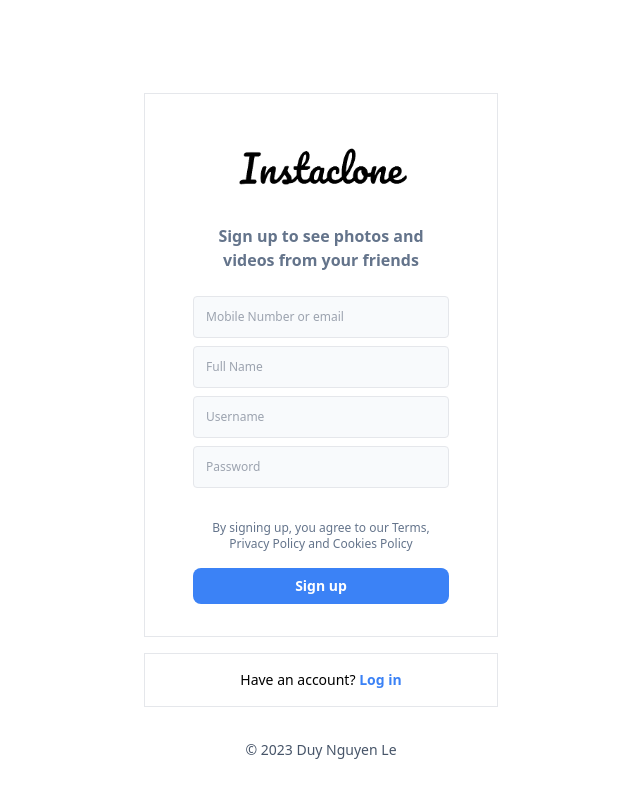
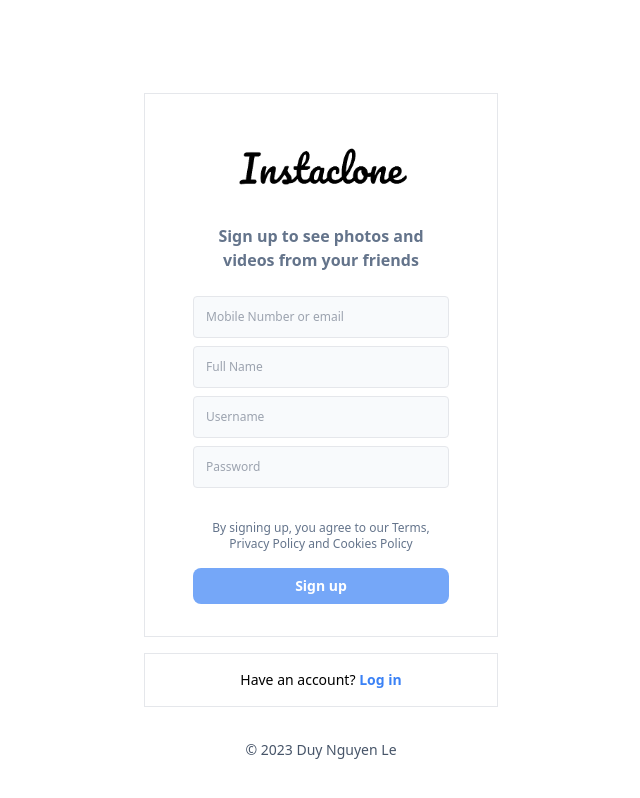
Before and after one commit to nlduy0310/instaclone, a React (Vite) app in the folder frontend/: page /signup in a window 1280 px wide. Shown: the whole page, without its empty margins (319-959 px from the left). Built offline with nearby package versions, Linux system fonts and the light colour scheme.

Commit message:
add validation for sign up page

```diff
--- a/frontend/helpers/formValidators.js
+++ b/frontend/helpers/formValidators.js
@@ -1,9 +1,9 @@
 /* eslint-disable no-useless-escape */
 const VALID_EMAIL_PATTERN = new RegExp(/^[A-Za-z0-9_!#$%&'*+\/=?`{|}~^.-]+@[A-Za-z0-9.-]+$/);
-const VALID_PHONE_PATTERN = new RegExp(/^[0-9]{10,12}/);
-const VALID_USERNAME_PATTERN = new RegExp(/^[a-zA-z0-9]{8,25}/);
+const VALID_PHONE_PATTERN = new RegExp(/^[0-9]{10,12}$/);
+const VALID_USERNAME_PATTERN = new RegExp(/^[a-zA-z0-9]{8,30}$/);
 const VALID_PASSWORD_PATTERN = new RegExp(/^(?=.*[A-Za-z])(?=.*\d)[A-Za-z\d]{8,}$/); // min 8 chars, at least 1 number and one letter
-
+const VALID_FULLNAME_PATTERN = new RegExp(/^[a-zA-Z][0-9a-zA-Z .,'-]{2,40}$/);
 export function validateEmail(email) {
 	if (VALID_EMAIL_PATTERN.test(email)) return true;
 	return false;
@@ -23,3 +23,8 @@ export function validatePassword(password) {
     if (VALID_PASSWORD_PATTERN.test(password)) return true;
     return false;
 }
+
+export function validateFullName(fullname) {
+	if (VALID_FULLNAME_PATTERN.test(fullname)) return true;
+	return false;
+}
--- a/frontend/pages/SignIn.jsx
+++ b/frontend/pages/SignIn.jsx
@@ -1,4 +1,4 @@
-import React, { useCallback, useEffect, useState } from 'react';
+import React, { useEffect, useState } from 'react';
 import { Link } from 'react-router-dom';
 import {
 	validateEmail,
@@ -13,7 +13,7 @@ const SignIn = () => {
 		password: '',
 	});
 
-	const [credValidity, setCredValidity] = useState({
+	const [credsValidity, setCredsValidity] = useState({
 		firstCred: false,
 		password: false,
 	});
@@ -21,7 +21,7 @@ const SignIn = () => {
 	const debouncedCreds = useDebounce(loginCreds, 500);
 
 	useEffect(() => {
-		setCredValidity({
+		setCredsValidity({
 			firstCred:
 				validateEmail(debouncedCreds.firstCred) ||
 				validatePhoneNumber(debouncedCreds.firstCred) ||
@@ -45,7 +45,7 @@ const SignIn = () => {
 					<form className="flex flex-col gap-2 text-xs">
 						<input
 							className={`w-64 bg-slate-50 p-3 rounded ${
-								loginCreds.firstCred.length > 0 && !credValidity.firstCred
+								loginCreds.firstCred.length > 0 && !credsValidity.firstCred
 									? 'border-red-600 border-2'
 									: 'border-[1px]'
 							}`}
@@ -57,7 +57,7 @@ const SignIn = () => {
 						/>
 						<input
 							className={`w-64 bg-slate-50 p-3 rounded ${
-								loginCreds.password.length > 0 && !credValidity.password
+								loginCreds.password.length > 0 && !credsValidity.password
 									? 'border-red-600 border-2'
 									: 'border-[1px]'
 							}`}
@@ -70,11 +70,11 @@ const SignIn = () => {
 						<button
 							type="button"
 							className={`mt-2 bg-blue-500 text-sm text-white text-center font-bold py-2 rounded-lg cursor-pointer ${
-								!credValidity.firstCred || !credValidity.password
+								!credsValidity.firstCred || !credsValidity.password
 									? 'opacity-70 pointer-events-none'
 									: ''
 							}`}
-							disabled={!credValidity.firstCred || !credValidity.password}
+							disabled={!credsValidity.firstCred || !credsValidity.password}
 							onClick={() => console.log('Loggin in')}
 						>
 							Log in
--- a/frontend/pages/SignUp.jsx
+++ b/frontend/pages/SignUp.jsx
@@ -1,16 +1,44 @@
-import React, { useState } from 'react';
+import React, { useEffect, useState } from 'react';
 import { Link } from 'react-router-dom';
+import useDebounce from '../hooks/useDebounce';
+import {
+	validateEmail,
+	validatePhoneNumber,
+	validateUsername,
+	validatePassword,
+	validateFullName,
+} from '../helpers/formValidators';
 
 const SignUp = () => {
-	const [userCred, setUserCred] = useState({
+	const [userCreds, setUserCreds] = useState({
 		firstCred: '',
 		fullname: '',
 		username: '',
 		password: '',
 	});
 
+	const [credsValidity, setCredsValidity] = useState({
+		firstCred: false,
+		fullname: false,
+		username: false,
+		password: false,
+	});
+
+	const debouncedCreds = useDebounce(userCreds, 500);
+
+	useEffect(() => {
+		setCredsValidity({
+			firstCred:
+				validateEmail(debouncedCreds.firstCred) ||
+				validatePhoneNumber(debouncedCreds.firstCred),
+			fullname: validateFullName(debouncedCreds.fullname),
+			username: validateUsername(debouncedCreds.username),
+			password: validatePassword(debouncedCreds.password),
+		});
+	}, [debouncedCreds]);
+
 	const handleInputChange = ({ target }) => {
-		setUserCred((prevUserCred) => ({
+		setUserCreds((prevUserCred) => ({
 			...prevUserCred,
 			[target.name]: target.value,
 		}));
@@ -26,43 +54,76 @@ const SignUp = () => {
 					</div>
 					<form className="w-64 flex flex-col gap-2 text-xs">
 						<input
-							className="border-[1px] bg-slate-50 p-3 rounded"
+							className={`bg-slate-50 p-3 rounded ${
+								userCreds.firstCred.length > 0 && !credsValidity.firstCred
+									? 'border-red-600 border-2'
+									: 'border-[1px]'
+							}`}
 							type="text"
 							name="firstCred"
-							value={userCred.firstCred}
+							value={userCreds.firstCred}
 							onChange={handleInputChange}
 							placeholder="Mobile Number or email"
 						/>
 						<input
-							className="border-[1px] bg-slate-50 p-3 rounded"
+							className={`bg-slate-50 p-3 rounded ${
+								userCreds.fullname.length > 0 && !credsValidity.fullname
+									? 'border-red-600 border-2'
+									: 'border-[1px]'
+							}`}
 							type="text"
 							name="fullname"
-							value={userCred.fullname}
+							value={userCreds.fullname}
 							onChange={handleInputChange}
 							placeholder="Full Name"
 						/>
 						<input
-							className="border-[1px] bg-slate-50 p-3 rounded"
+							className={`bg-slate-50 p-3 rounded ${
+								userCreds.username.length > 0 && !credsValidity.username
+									? 'border-red-600 border-2'
+									: 'border-[1px]'
+							}`}
 							type="text"
 							name="username"
-							value={userCred.username}
+							value={userCreds.username}
 							onChange={handleInputChange}
 							placeholder="Username"
 						/>
 						<input
-							className="border-[1px] bg-slate-50 p-3 rounded "
+							className={`bg-slate-50 p-3 rounded ${
+								userCreds.password.length > 0 && !credsValidity.password
+									? 'border-red-600 border-2'
+									: 'border-[1px]'
+							}`}
 							type="password"
 							name="password"
-							value={userCred.password}
+							value={userCreds.password}
 							onChange={handleInputChange}
 							placeholder="Password"
 						/>
 						<p className="text-center text-slate-500 mt-6">
 							By signing up, you agree to our Terms, Privacy Policy and Cookies Policy
 						</p>
-						<div className="mt-2 bg-blue-500 text-sm text-white text-center font-bold py-2 rounded-lg cursor-pointer">
+						<button
+							type="button"
+							className={`mt-2 bg-blue-500 text-sm text-white text-center font-bold py-2 rounded-lg ${
+								credsValidity.firstCred &&
+								credsValidity.fullname &&
+								credsValidity.password &&
+								credsValidity.username
+									? ''
+									: 'bg-opacity-70 pointer-events-none'
+							}`}
+							disabled={
+								!credsValidity.firstCred ||
+								!credsValidity.fullname ||
+								!credsValidity.username ||
+								!credsValidity.password
+							}
+							onClick={() => console.log('Signing up')}
+						>
 							Sign up
-						</div>
+						</button>
 					</form>
 					{/* <div className="separator flex items-center">
 						<div className="w-full h-[1px] bg-slate-200"></div>
```
